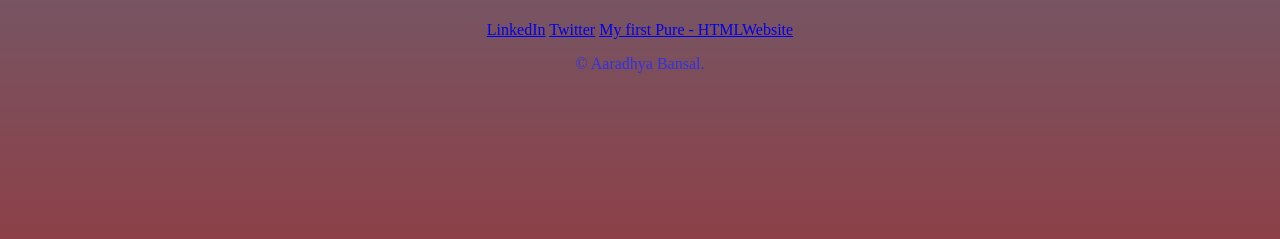
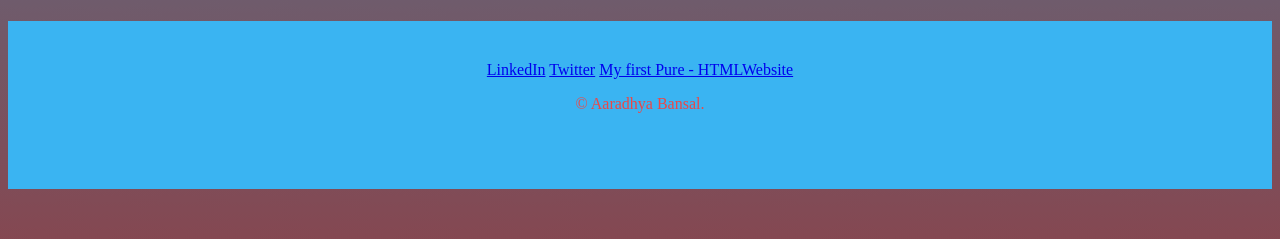
Before and after one commit to aaradhyabansal/CV3, a plain HTML site: page index.html in a window 1280 px wide. Shown: the part 2777-3016 px from the top of the page. Drawn offline with Linux system fonts and the light colour scheme; a web font is replaced by a local one.

Commit message:
footer change

```diff
--- a/css/styles.css
+++ b/css/styles.css
@@ -30,6 +30,7 @@ h2{
 body{
   background: linear-gradient(gold,#f69d3c, #3f87a6,brown);
   color:#3330E4;
+  margin:none;
 }
 .pro{
 
@@ -165,8 +166,12 @@ height:286.32px
   border-radius: 30%;
 }
 .bottom-container{
+  display: block;
   position: relative;
   bottom:400px;
+  background-color: #3AB4F2;
+  color:#EB4747;
+  padding: 40px 0px 60px;
 }
 .i8{
 background-image: url("https://previews.123rf.com/images/jagcz/jagcz1409/jagcz140900025/31436647-autumn-scenery-with-trees-in-sunshine.jpg");
```
